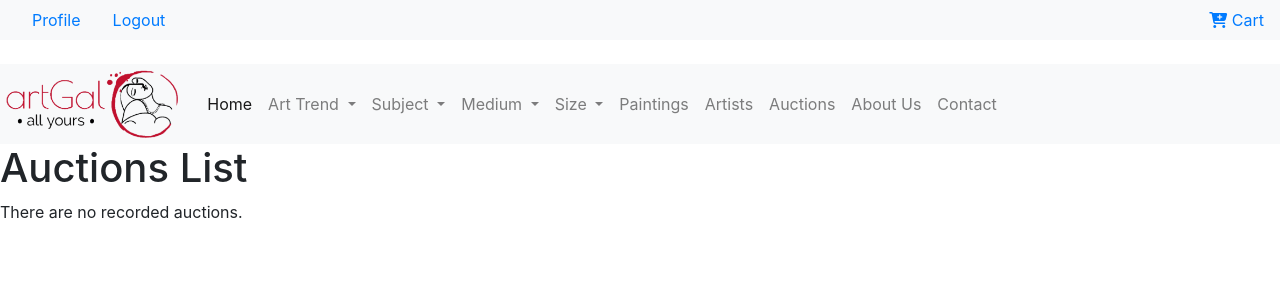
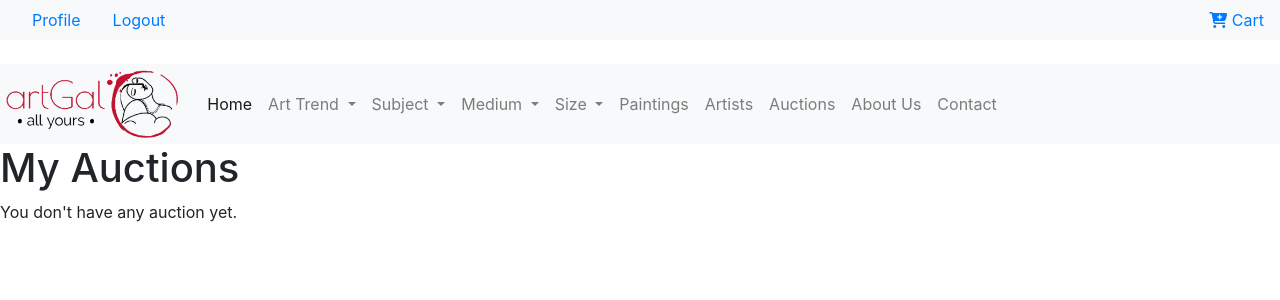
Before and after one commit to ai-ionascu/artGallery, a Django app: page /auctions/user/1/ in a window 1280 px wide. Shown: the top 300 px of the page. Run offline with Django 3.2, Linux system fonts and the light colour scheme; the visitor is signed in with stand-in values (Sample User, id 1); data that the repository does not hold is empty; some libraries are stand-ins or nearby versions.

Commit message:
improved code for auctions list view and template - added custom template tags, created countdown timer for auctions remaining time

```diff
--- a/auction/models.py
+++ b/auction/models.py
@@ -8,7 +8,7 @@ import pytz
 # Create your models here.
 
 class Auction(models.Model):
-    seller = models.ForeignKey(User, related_name='seller')
+    seller = models.ForeignKey(User, related_name='auctions')
     painting = models.ForeignKey(Painting, related_name='auctions')
     start_price = models.IntegerField()
     increment = models.IntegerField()
--- a/auction/templates/auction_item.html
+++ b/auction/templates/auction_item.html
@@ -10,8 +10,6 @@
     </h5>
     {% if auction.is_active %}
         <h6>Open Auction</h6>
-    {% else %}
-        <h6>Auction Expired</h6>
     {% endif %}
     {% if auction.painting.image %}
     <a href="{% url 'auction_detail' id=auction.id %}">
@@ -23,9 +21,7 @@
                 <span>Current Bid Price: <strong>{{ auction.current_price }}</strong></span>
             </div>
             <div>{{ auction.bid_set.count }} bids</div>
-            {% if auction.is_active %}
-            <div>Time left: {{ auction.time_left }} </div>
-            {% endif %}
+            <div id="time_left_{{ auction.id }}" style="color: red;"></div>
         </div>
         <div class="d-flex"><span>Seller: <strong>{{auction.seller}}</strong></span></div>
     {% if auction.is_active %}
--- a/auction/templates/auctions_list.html
+++ b/auction/templates/auctions_list.html
@@ -1,47 +1,67 @@
 {% extends 'base.html' %}
 
+{% load staticfiles %}
+
 {% load bootstrap_tags %}
+
+{% load custom_tags %}
 
 {% block page_title %}Auctions Page{% endblock %}
 
 {% block page_heading %}
-{% if identifier %}My Auctions
+{% if id %}My Auctions
 {% elif 'live' in request.path %}Live Auctions
 {% else %} Auctions List
 {% endif %}
 {% endblock %}
 
 {% block page_content %}
-{% if identifier %}
+
     <div class="container-fluid">
         <div class="row">
-            {% for oa in own_auctions %}
-            {% include 'auction_item.html' with auction=oa %}
+            {% if id %}
+            {% if user.is_authenticated %}
+                {% for auction in user.auctions.all %}
+                {% include 'auction_item.html' %}
                 {% empty %}
                     <p>You don't have any auction yet.</p>
                 {% endfor %}
-        </div>
-    </div>
+            {% endif %}
+
             {% elif 'live' in request.path %}
-    <div class="container-fluid">
-        <div class="row">
-            {% for la in live_auctions %}
-            {% include 'auction_item.html' with auction=la %}
-            {% empty %}
+                {% for auction in auctions %}
+                    {% if auction.is_active %}
+                        {% include 'auction_item.html' %}
+                    {% endif %}
+                {% endfor %}
+                {% if auctions|live_count == 0 %}
                     <p>There are no live auctions.</p>
-            {% endfor %}
-        </div>
-    </div>
+                {% endif %}
+
             {% else %}
-    <div class="container-fluid">
-        <div class="row">
-            {% for a in auctions %}
-            {% include 'auction_item.html' with auction=a %}
+                {% for auction in auctions %}
+                {% include 'auction_item.html' %}
                 {% empty %}
                     <p>There are no recorded auctions.</p>
                 {% endfor %}
+            {% endif %}
         </div>
     </div>
-{% endif %}
 
 {% endblock %}
+
+{% block js %}
+
+<script>
+    var auctions = [];
+    {% for auction in auctions %}
+        auctions.push({
+            pk: "{{ auction.id }}",
+            start_date: "{{ auction.start_date.isoformat }}",
+            duration: "{{ auction.duration|to_milliseconds }}",
+        });
+    {% endfor %}
+</script>
+<script type="text/javascript" src="{% static 'js/timer.js' %}"></script>
+
+{% endblock %}
--- a/auction/urls.py
+++ b/auction/urls.py
@@ -5,9 +5,8 @@ from .views import list_auctions_view, start_auction_view, detail_auction_view,
 urlpatterns = [
     url(r'^$', list_auctions_view, name='auctions'),
     url(r'^live/$', list_auctions_view, name='live_auctions'),
-    url(r'^user/(?P<identifier>\d+)/$', list_auctions_view, name='my_auctions'),
+    url(r'^user/(?P<id>\d+)/$', list_auctions_view, name='my_auctions'),
     url( r'^start/$', start_auction_view, name='start_auction'),
     url( r'^(?P<id>\d+)/$', detail_auction_view, name='auction_detail'),
-    url( r'^(?P<id>\d+)/bid/$', place_bid, name='place_bid'),
-
+    url( r'^(?P<id>\d+)bid/$', place_bid, name='place_bid'),
 ]
--- a/auction/views.py
+++ b/auction/views.py
@@ -38,23 +38,19 @@ def start_auction_view(request):
 
     return render (request, 'start_auction.html', {'auction_form' : auction_form})
 
-def list_auctions_view(request, identifier=None):
+def list_auctions_view(request, id=None):
 
     context = {}
     auctions_list = Auction.objects.all()
-    live_auctions = [obj for obj in auctions_list if obj.is_active]
     context['auctions'] = auctions_list
-    context['live_auctions'] = live_auctions
-    if request.user.is_authenticated():
-        own_auctions_list = Auction.objects.filter(seller=request.user)
-        context['own_auctions'] = own_auctions_list
+    context['id'] = id
 
     return render(request,  'auctions_list.html', context)
 
 def detail_auction_view(request, id=None):
     auction = get_object_or_404(Auction, id=id)
     bid_form = BidForm(auction=auction)
-    return render(request, 'auction_detail.html', {'auction': auction, 'bid_form': bid_form})
+    return render(request, 'auction_detail.html', {'auction': auction, 'bid_form': bid_form, 'message': 'You have successfully placed a bid.'})
 
 def place_bid(request, id=None):
     auction = get_object_or_404(Auction, id=id)
--- /dev/null
+++ b/static/js/timer.js
@@ -0,0 +1,24 @@
+var x = setInterval(function(){
+
+    var now = new Date().getTime();
+    for (i=0; i<auctions.length; i++) {
+      var start_date = new Date(auctions[i].start_date).getTime();
+      var duration = auctions[i].duration;
+      var end_date = new Date(parseInt(start_date) + parseInt(duration));
+      var time_left = end_date - now;
+        console.log(time_left);
+        var days = Math.floor(time_left / (1000 * 60 * 60 * 24));
+        var hours = Math.floor((time_left % (1000 * 60 * 60 * 24)) / (1000 * 60 * 60));
+        var minutes = Math.floor((time_left % (1000 * 60 * 60)) / (1000 * 60));
+        var seconds = Math.floor((time_left % (1000 * 60)) / 1000);
+
+        $(`#time_left_${auctions[i].pk}`).text(`Time left: ${days} days ${hours} hours ${minutes} minutes ${seconds} seconds`);
+        if (time_left < 0) {
+            $(`#time_left_${auctions[i].pk}`).text("AUCTION EXPIRED");
+            auctions.splice(i,1);
+        }
+      if (auctions.length === 0){
+        clearInterval(x);
+      };
+    }
+}, 1000);
--- a/templates/base.html
+++ b/templates/base.html
@@ -136,7 +136,7 @@
                 </a>
                 <div class="dropdown-menu" aria-labelledby="navbarDropdown">
                   <a class="dropdown-item" href="{% url 'start_auction' %}">Start Auction</a>
-                  <a class="dropdown-item" href="{% url 'my_auctions' identifier=user.id%}">My Auctions</a>
+                  <a class="dropdown-item" href="{% url 'my_auctions' id=user.id%}">My Auctions</a>
                   <a class="dropdown-item" href="{% url 'live_auctions' %}">Live Auctions</a>
                   <div class="dropdown-divider"></div>
                   <a class="dropdown-item" href="{% url 'auctions' %}">All Auctions</a>
```
Also changed, not shown: auction/templates/auction_detail.html (+20 -10 lines), auction/templatetags/custom_tags.py (added, +15 -0 lines), static/js/ajax.js (+10 -5 lines), auction/templatetags/__init__.py (added), media/images/3c5576773f3de137b909e07cc3aa5c37.jpg (added). Lines whose indentation alone changed are shown as unchanged.
